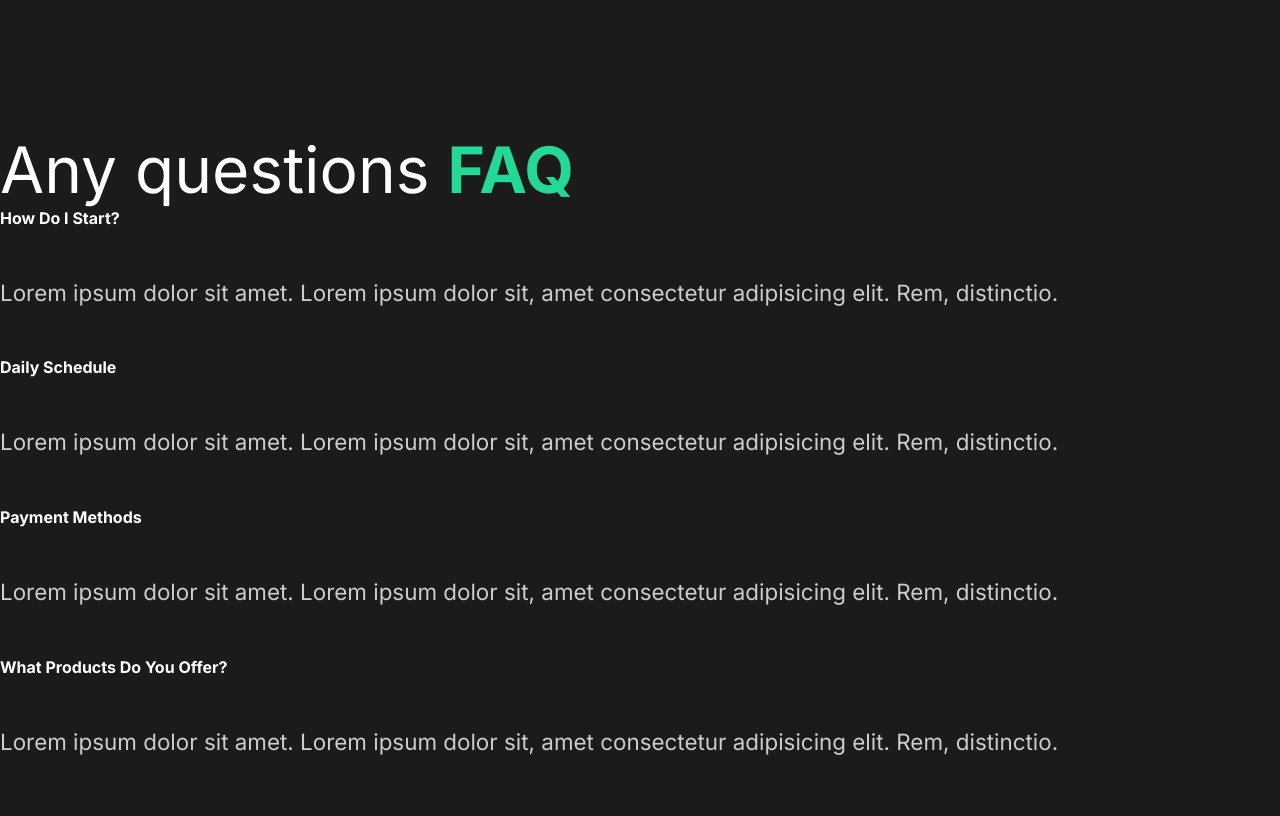
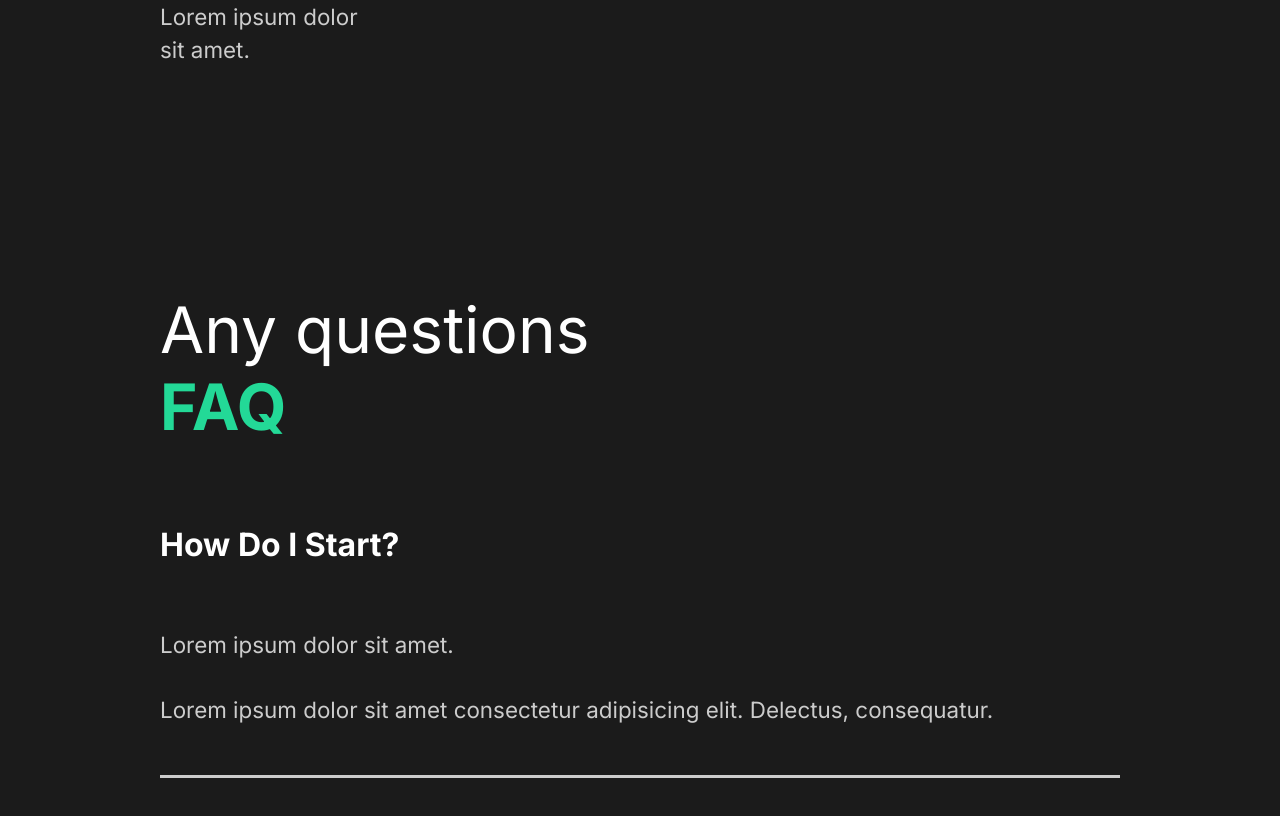
Before and after one commit to McKennie8/portfilioEd, a React (Create React App) app: page / in a window 1280 px wide. Shown: the part 1940-2756 px from the top of the page. Built offline with nearby package versions, Linux system fonts and the light colour scheme.

Commit message:
8. Nav styles

```diff
--- a/src/App.js
+++ b/src/App.js
@@ -4,10 +4,11 @@
 // pages
 
 import AboutUs from "./pages/AboutUs";
-
+import Nav from "./components/Nav";
 function App() {
   return (
     <div className="App">
+      <Nav />
       <GlobalStyle />
       <AboutUs />
     </div>
--- a/src/components/FaqSection.js
+++ b/src/components/FaqSection.js
@@ -1,49 +1,87 @@
 import React from "react";
+//Styles
+import { About } from "../styles";
+import styled from "styled-components";
 
 const FaqSection = () => {
   return (
-    <div className="faq">
+    <Faq>
       <h2>
         Any questions <span>FAQ</span>
       </h2>
       <div className="question">
         <h4>How Do I Start?</h4>
         <div className="answer">
+          <p>Lorem ipsum dolor sit amet.</p>
           <p>
-            Lorem ipsum dolor sit amet. Lorem ipsum dolor sit, amet consectetur
-            adipisicing elit. Rem, distinctio.
+            Lorem ipsum dolor sit amet consectetur adipisicing elit. Delectus,
+            consequatur.
           </p>
+          <div className="faq-line"></div>
         </div>
       </div>
       <div className="question">
         <h4>Daily Schedule</h4>
         <div className="answer">
+          <p>Lorem ipsum dolor sit amet.</p>
           <p>
-            Lorem ipsum dolor sit amet. Lorem ipsum dolor sit, amet consectetur
-            adipisicing elit. Rem, distinctio.
+            Lorem ipsum dolor sit amet consectetur adipisicing elit. Delectus,
+            consequatur.
           </p>
+          <div className="faq-line"></div>
         </div>
       </div>
       <div className="question">
         <h4>Payment Methods</h4>
         <div className="answer">
+          <p>Lorem ipsum dolor sit amet.</p>
           <p>
-            Lorem ipsum dolor sit amet. Lorem ipsum dolor sit, amet consectetur
-            adipisicing elit. Rem, distinctio.
+            Lorem ipsum dolor sit amet consectetur adipisicing elit. Delectus,
+            consequatur.
           </p>
         </div>
+        <div className="faq-line"></div>
       </div>
       <div className="question">
         <h4>What Products Do You Offer?</h4>
         <div className="answer">
+          <p>Lorem ipsum dolor sit amet.</p>
           <p>
-            Lorem ipsum dolor sit amet. Lorem ipsum dolor sit, amet consectetur
-            adipisicing elit. Rem, distinctio.
+            Lorem ipsum dolor sit amet consectetur adipisicing elit. Delectus,
+            consequatur.
           </p>
         </div>
+        <div className="faq-line"></div>
       </div>
-    </div>
+    </Faq>
   );
 };
 
+const Faq = styled(About)`
+  display: block;
+  span {
+    display: block;
+  }
+  h2 {
+    padding-bottom: 2rem;
+    font-weight: lighter;
+  }
+  .faq-line {
+    background: #cccccc;
+    height: 0.2rem;
+    margin: 2rem 0rem;
+    width: 100%;
+  }
+  .question {
+    padding: 3rem 0rem;
+    cursor: pointer;
+  }
+  .answer {
+    padding: 3rem 0rem;
+    p {
+      padding: 1rem 0rem;
+    }
+  }
+`;
+
 export default FaqSection;
--- a/src/components/GlobalStyle.js
+++ b/src/components/GlobalStyle.js
@@ -43,6 +43,7 @@
     h4{
         font-weight: bold;
         color: white;
+        font-size: 2rem;
 
     }
     a{
--- /dev/null
+++ b/src/components/Nav.js
@@ -0,0 +1,56 @@
+import React from "react";
+import styled from "styled-components";
+
+const Nav = () => {
+  return (
+    <StyledNav>
+      <h1>
+        <a id="logo" href="#">
+          Capture
+        </a>
+      </h1>
+      <ul>
+        <li>
+          <a href="#">1. About Us</a>
+        </li>
+        <li>
+          <a href="#">2. Our Work</a>
+        </li>
+        <li>
+          <a href="#">3. Contact Us</a>
+        </li>
+      </ul>
+    </StyledNav>
+  );
+};
+
+const StyledNav = styled.nav`
+min-height 10vh;
+display: flex;
+margin: auto;
+justify-content: space-between;
+align-items: center;
+padding: 1rem 10rem;
+background-color: #282828;
+a{
+    color: white;
+    text-decoration: none;
+}
+ul{
+    display: flex;
+    list-style: none;
+}
+#logo{
+    font-size: 1.8rem;
+    font-family: "Lobster", cursive;
+    font-weight: lighter;
+}
+li{
+    padding-left: 10rem;
+    position: relative;
+
+}
+
+`;
+
+export default Nav;
--- a/src/styles.js
+++ b/src/styles.js
@@ -30,3 +30,9 @@
 export const Hide = styled.div`
   overflow: hidden;
 `;
+
+export const Question = styled.div``;
+
+export const Answer = styled.div``;
+
+export const Faq = styled.div``;
```
